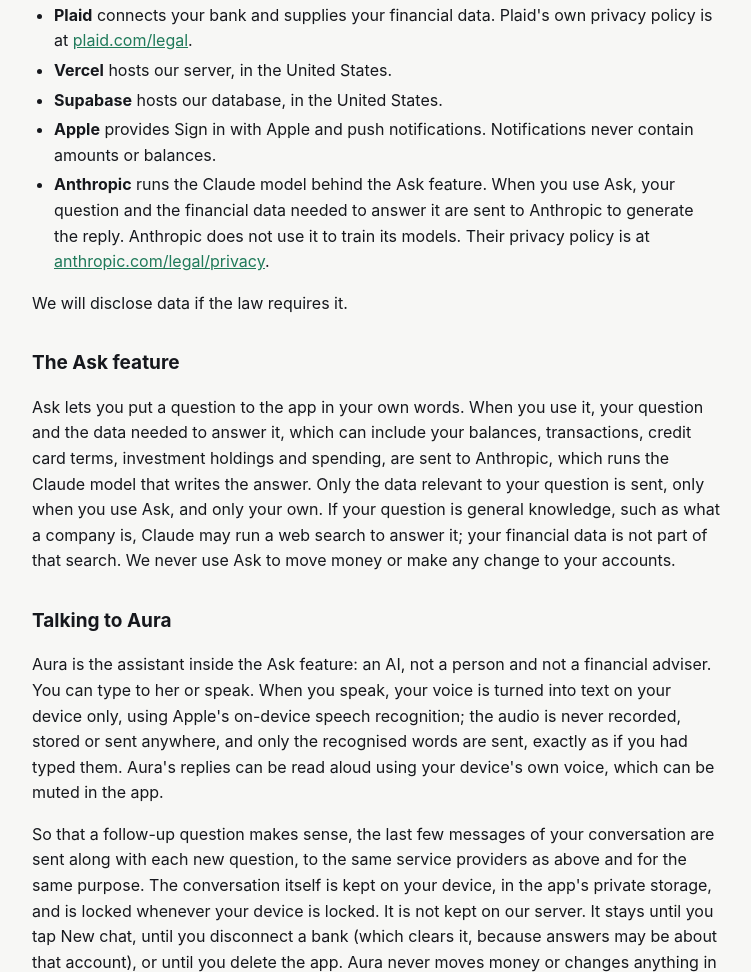
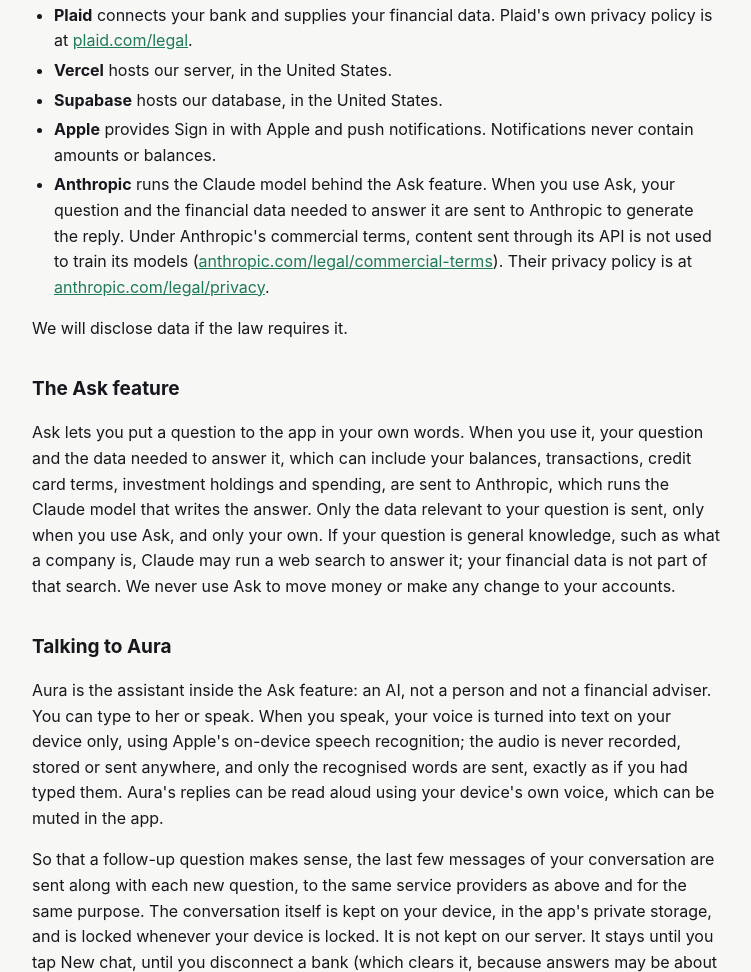
Before and after one commit to shineet/shine-finance-api, a website: page public/privacy.html in a window 1280 px wide. Shown: the part 1011-1983 px from the top of the page, without its empty margins (264-1015 px from the left). Drawn offline with Linux system fonts and the light colour scheme.

Commit message:
Privacy: state the Anthropic training point precisely, with the source
Co-Authored-By: Claude Sonnet 5.5 <noreply@anthropic.com>

```diff
--- a/public/privacy.html
+++ b/public/privacy.html
@@ -23,7 +23,7 @@
 <li><strong>Vercel</strong> hosts our server, in the United States.</li>
 <li><strong>Supabase</strong> hosts our database, in the United States.</li>
 <li><strong>Apple</strong> provides Sign in with Apple and push notifications. Notifications never contain amounts or balances.</li>
-<li><strong>Anthropic</strong> runs the Claude model behind the Ask feature. When you use Ask, your question and the financial data needed to answer it are sent to Anthropic to generate the reply. Anthropic does not use it to train its models. Their privacy policy is at <a href="https://www.anthropic.com/legal/privacy">anthropic.com/legal/privacy</a>.</li>
+<li><strong>Anthropic</strong> runs the Claude model behind the Ask feature. When you use Ask, your question and the financial data needed to answer it are sent to Anthropic to generate the reply. Under Anthropic's commercial terms, content sent through its API is not used to train its models (<a href="https://www.anthropic.com/legal/commercial-terms">anthropic.com/legal/commercial-terms</a>). Their privacy policy is at <a href="https://www.anthropic.com/legal/privacy">anthropic.com/legal/privacy</a>.</li>
 </ul>
 <p>We will disclose data if the law requires it.</p>
 <h2>The Ask feature</h2>
```
